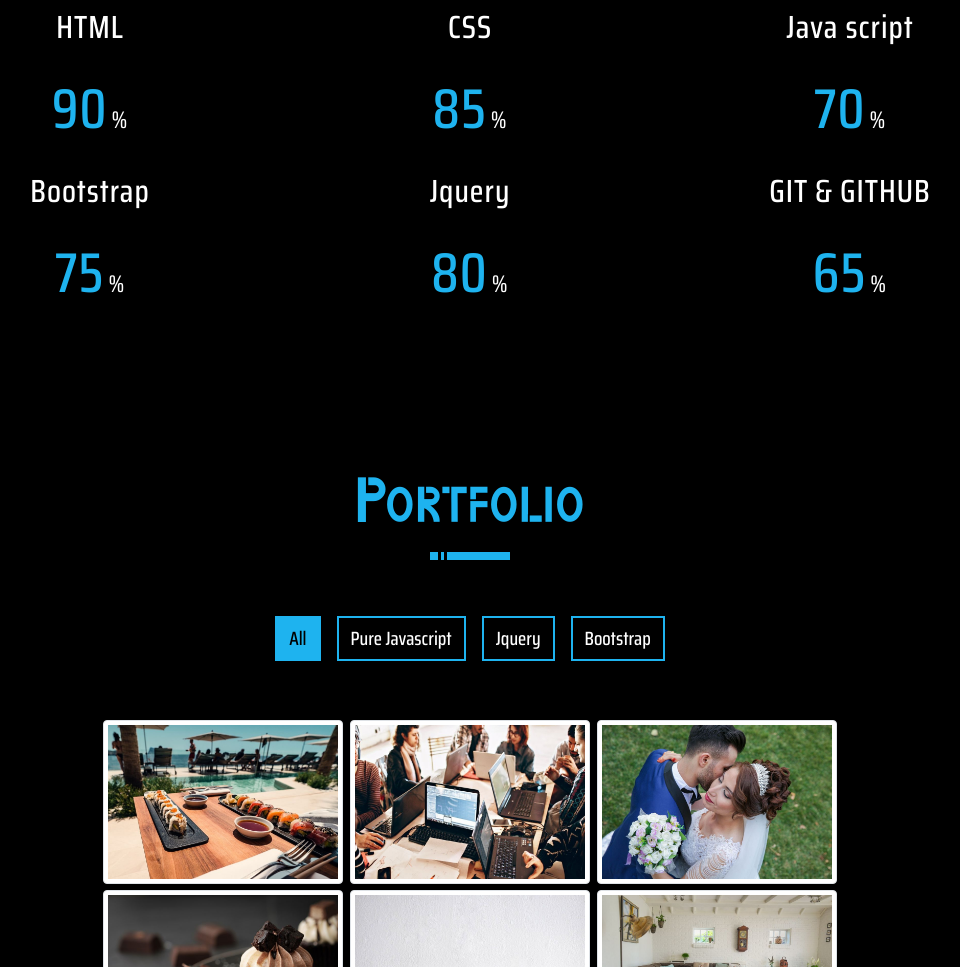
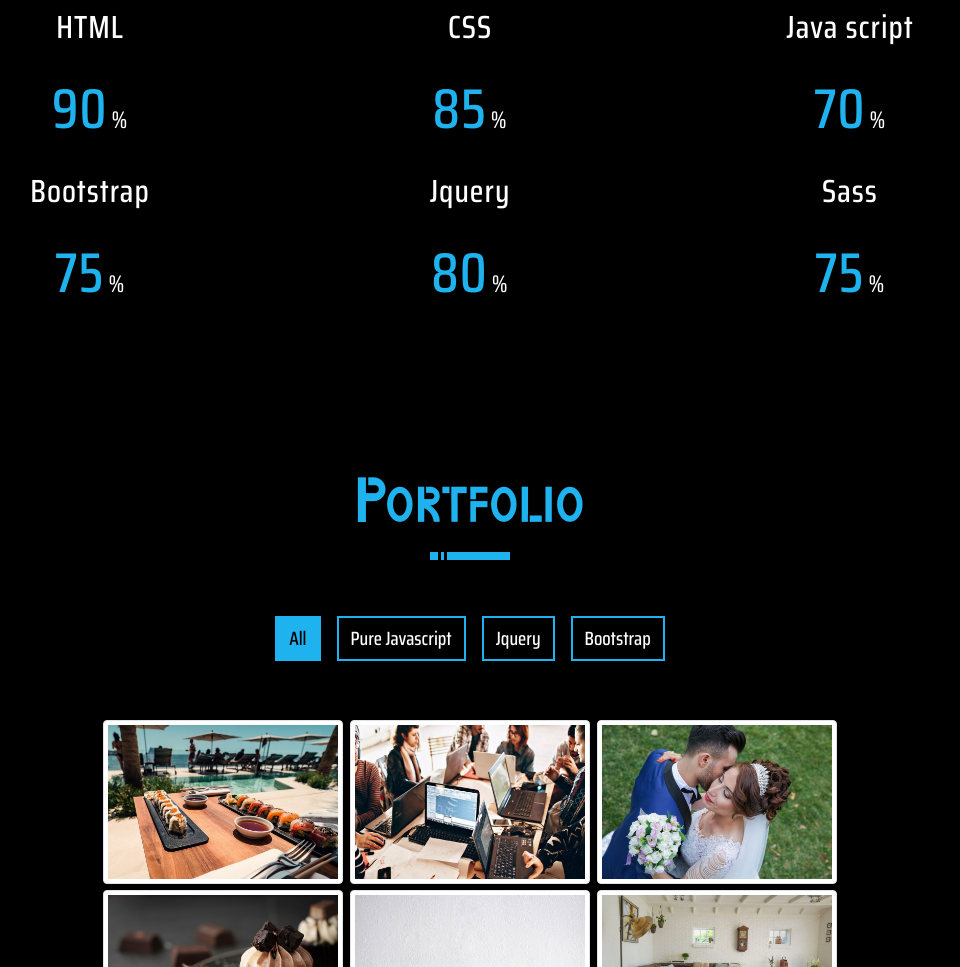
Before and after one commit to abdelmonem88/abdelmonem_darweesh_portfolio, a plain HTML site: page index.html in a window 1280 px wide. Shown: the part 1670-2637 px from the top of the page, without its empty margins (170-1130 px from the left). Drawn offline with Linux system fonts and the light colour scheme.

Commit message:
Update index.html

```diff
--- a/index.html
+++ b/index.html
@@ -159,9 +159,9 @@
                     </div>
                 </div>
                 <div class="skill-item row flex-column col-md-4 mx-auto my-2 text-center">
-                    <p class="text-white">GIT & GITHUB</p>
+                    <p class="text-white">Sass</p>
                     <div class="skill-item-content">
-                        <span class="timer" data-from="0" data-to="65" data-refresh-interval="50">
+                        <span class="timer" data-from="0" data-to="75" data-refresh-interval="50">
                         </span>
                         <span class="percentage">
                             %
```
